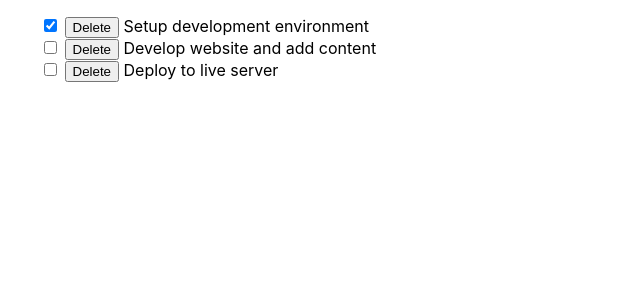
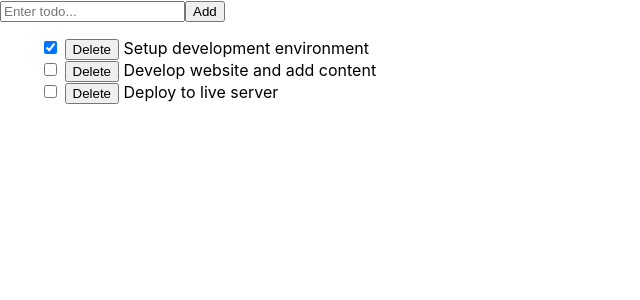
Before and after one commit to themonster2015/todo-react, a React (Create React App) app: page / in a window 1280 px wide. Shown: the top 300 px of the page, without its empty margins (0-640 px from the left). Built offline with nearby package versions, Linux system fonts and the light colour scheme.

Commit message:
added input form

```diff
--- /dev/null
+++ b/src/components/InputTodo.js
@@ -0,0 +1,20 @@
+import React, { Component } from 'react'
+
+export default class InputTodo extends Component {
+    state={
+        title: ""
+    }
+    onChange = (e) => {
+        this.setState({
+            title : e.target.value
+        })
+    }
+    render() {
+        return (
+           <form>
+               <input type="text " placeholder="Enter todo..." value={this.state.title} onChange={this.onChange} />
+               <button type="submit">Add</button>
+           </form>
+        )
+    }
+}
--- a/src/components/TodoContainer.js
+++ b/src/components/TodoContainer.js
@@ -1,5 +1,6 @@
 import React, { Component } from 'react'
 import TodosList from './TodosList';
+import InputTodo from './InputTodo';
 
 export default class TodoContainer extends Component {
     state = {
@@ -47,6 +48,7 @@ export default class TodoContainer extends Component {
     render() {
         return (
             <>
+            <InputTodo />
             <TodosList todos={this.state.todos} handleChangeProps={this.handleChange} deleteTodoProps={this.delTodo} />
             </>
         )
```
